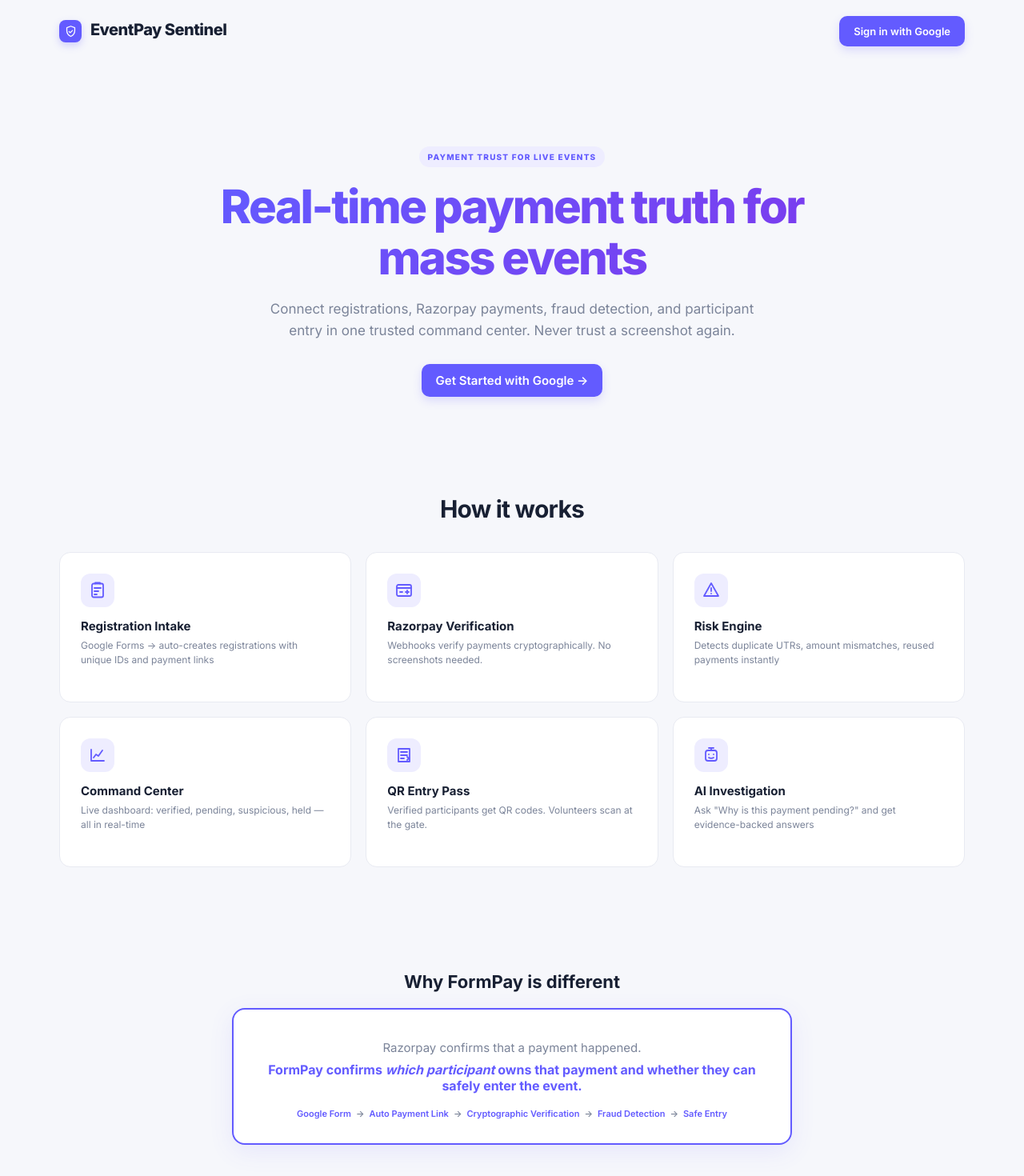
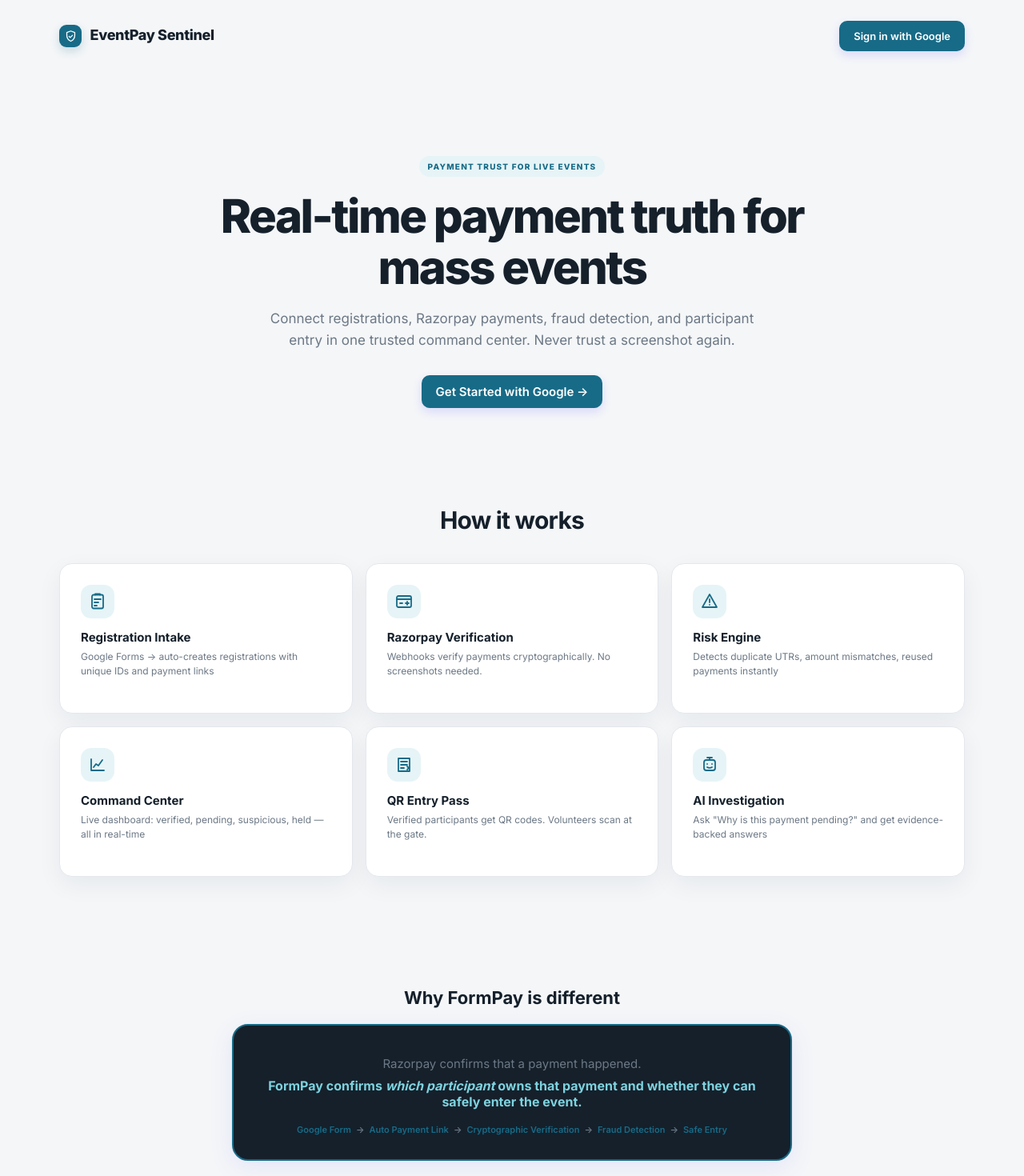
Before and after one commit to Majenayu/RAZOOOO, a React (Vite) app in the folder client/: page / in a window 1280 px wide. Shown: the top 1470 px of the page at 80% size. Built offline with nearby package versions, Linux system fonts and the light colour scheme.

Commit message:
Update global styles in index.css
Replit-Commit-Author: Agent

```diff
--- a/client/src/index.css
+++ b/client/src/index.css
@@ -374,9 +374,91 @@ tr.row-risk{background:#fff7ed}
 
 /* Sentinel visual refresh */
 :root{
-  --bg:#f6f7fb;--card:#ffffff;--border:#e8eaf2;--text:#182033;--text2:#7b8499;
-  --accent:#635bff;--accent-light:#eeedff;--radius:14px;
-  --shadow:0 8px 24px rgba(27,35,66,.05);
+  --bg:#f4f6f8;--card:#ffffff;--border:#e4e8ed;--text:#15202b;--text2:#6c7885;
+  --accent:#176b87;--accent-light:#e6f4f7;--radius:16px;
+  --shadow:0 10px 30px rgba(21,32,43,.06);
+}
+body{background:var(--bg);color:var(--text)}
+.btn-primary{background:#176b87;border-radius:10px;box-shadow:0 5px 12px rgba(23,107,135,.18)}
+.btn-primary:hover{background:#12566e;box-shadow:0 7px 16px rgba(23,107,135,.24)}
+.btn-ghost{border-color:#d8e0e6;border-radius:10px;background:#fff}
+.btn-ghost:hover{border-color:#176b87;color:#176b87;background:#f3fafb}
+.brand-mark{background:#176b87;border-radius:9px;box-shadow:0 5px 12px rgba(23,107,135,.2)}
+
+/* Landing / auth */
+.landing{max-width:1180px}
+.l-header{padding:26px 0}
+.l-brand{font-size:18px;letter-spacing:-.35px}
+.hero{max-width:820px;padding:96px 0 84px}
+.hero::before{content:"SECURE EVENT OPERATIONS";display:inline-block;margin-bottom:20px;color:#176b87;font-size:11px;font-weight:800;letter-spacing:.16em}
+.hero h1{font-size:clamp(36px,6vw,68px);letter-spacing:-2.8px;color:#15202b;background:none;-webkit-text-fill-color:initial}
+.hero p{max-width:640px;margin:0 auto 30px;font-size:17px}
+.features{padding:36px 0 88px}
+.features h2{font-size:30px;letter-spacing:-.8px}
+.f-grid{gap:16px}
+.f-card{padding:24px;border-radius:16px;box-shadow:var(--shadow)}
+.f-card:hover{border-color:#a8d7df;box-shadow:0 14px 34px rgba(23,107,135,.12)}
+.f-card .feature-icon{background:#e6f4f7;color:#176b87;border-radius:13px}
+.differentiator{padding-bottom:76px}
+.diff-box{border-radius:20px!important;background:#15202b!important;box-shadow:0 18px 44px rgba(21,32,43,.16)}
+.diff-main.accent{color:#7dd3df!important}
+.auth-page{background:radial-gradient(circle at 15% 10%,#dff3f5 0,#f4f6f8 42%,#eef1f4 100%)}
+.auth-card{max-width:440px;padding:42px;border:1px solid rgba(255,255,255,.8);border-radius:22px;box-shadow:0 24px 60px rgba(21,32,43,.12)}
+.auth-card h1{letter-spacing:-.8px}
+
+/* Workspace shell */
+.app-header{height:72px!important;padding:0 28px!important;background:#15202b!important;border-bottom:0!important}
+.app-brand{color:#fff!important;font-size:16px!important}
+.app-user{color:#e1e9ed!important}
+.app-user small{color:#9fb3bc!important}
+.events-page{max-width:1180px!important;padding:52px 28px 80px!important}
+.workspace-intro{margin-bottom:32px!important}
+.workspace-intro h1{font-size:38px!important;letter-spacing:-1.4px}
+.workspace-intro p{font-size:14px!important;color:var(--text2)!important}
+.events-grid{gap:18px!important}
+.event-card{border:1px solid var(--border)!important;border-radius:18px!important;box-shadow:var(--shadow)!important;transition:transform .2s,box-shadow .2s,border-color .2s}
+.event-card:hover{transform:translateY(-3px);border-color:#abd5dc!important;box-shadow:0 18px 36px rgba(21,32,43,.1)!important}
+.ec-main{padding:24px!important}
+.ec-main h3{font-size:18px!important;letter-spacing:-.3px}
+.ec-actions{padding:12px 24px!important;background:#fafbfc;border-top:1px solid #eef1f3}
+.sidebar{background:#15202b!important;border-right:0!important}
+.sidebar .sb-brand{color:#fff!important}
+.sidebar .nav-item{color:#aebfc7!important;border-radius:10px!important}
+.sidebar .nav-item:hover,.sidebar .nav-item.active{background:#213744!important;color:#fff!important}
+.sidebar .nav-item.active{box-shadow:inset 3px 0 #7dd3df}
+.main-view{background:var(--bg)!important}
+.page{max-width:1180px!important;padding:34px 34px 72px!important}
+.page-head h1{font-size:30px!important;letter-spacing:-1px}
+.page-head p{color:var(--text2)!important}
+.card,.m-card,.fin-card,.risk-card,.recon-grid{border-radius:16px!important;box-shadow:var(--shadow)!important}
+.card{padding:22px!important}
+.m-card{padding:20px!important;text-align:left!important}
+.m-num{font-size:30px!important}
+.m-label{text-transform:uppercase;letter-spacing:.08em;font-weight:700}
+.finance-row{gap:16px!important}
+.fin-card{padding:20px!important}
+.metrics-grid{gap:16px!important}
+th{background:#f7f9fa!important}
+tr:hover{background:#f4fafb!important}
+.search,.filters select,input,select,textarea{border-radius:10px!important}
+.toast{background:#15202b!important;border-left:3px solid #7dd3df}
+
+@media(max-width:768px){
+  .l-header{padding:18px 0}
+  .l-nav .btn-primary{padding:9px 12px;font-size:11px}
+  .hero{padding:64px 0 54px}
+  .hero h1{letter-spacing:-1.7px}
+  .auth-card{padding:28px 22px}
+  .app-header{padding:0 16px!important}
+  .app-user>span{display:none}
+  .events-page{padding:34px 16px 60px!important}
+  .workspace-intro{gap:18px!important;align-items:flex-start!important;flex-direction:column!important}
+  .workspace-intro h1{font-size:32px!important}
+  .page{padding:26px 16px 56px!important}
+  .page-head{gap:14px!important}
+  .page-head h1{font-size:26px!important}
+  .card{padding:17px!important}
+  .finance-row{grid-template-columns:1fr!important}
 }
 body{background:var(--bg);color:var(--text)}
 button,input,select,textarea{font-family:inherit}
```
